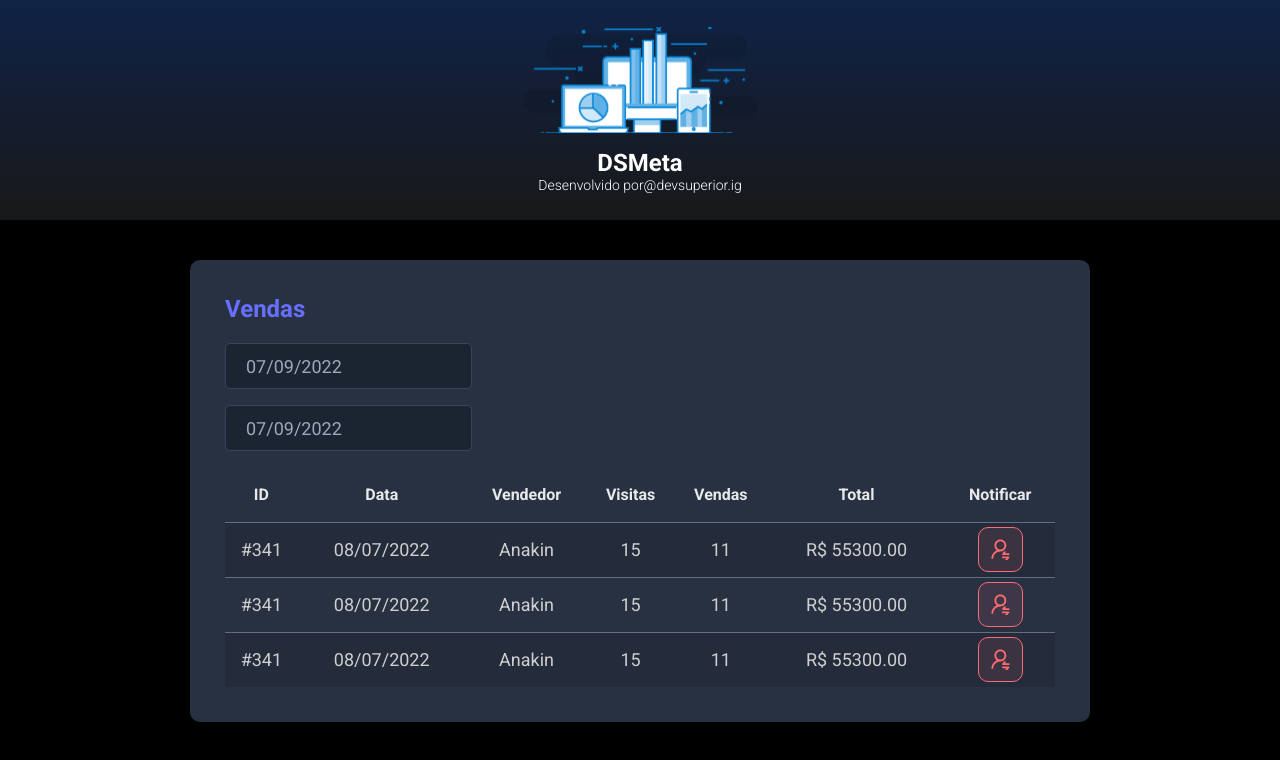
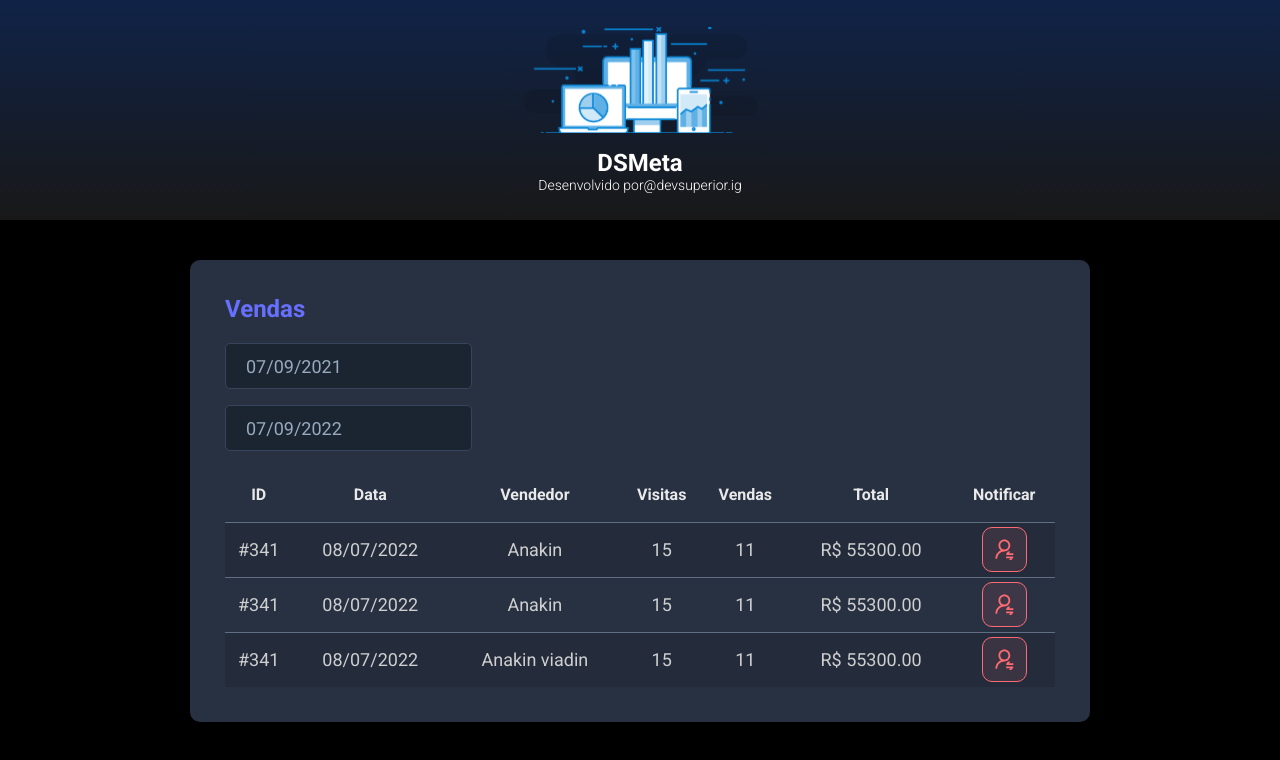
Before and after one commit to freitassdev/dsmeta, a React (Vite) app in the folder frontend/: page / in a window 1280 px wide. Shown: the top 760 px of the page. Built offline with nearby package versions, Linux system fonts and the light colour scheme.

Commit message:
useState

```diff
--- a/frontend/src/components/NotificationButton/index.tsx
+++ b/frontend/src/components/NotificationButton/index.tsx
@@ -11,4 +11,4 @@
     )
 }
 
-export default NotificationButton
+export default NotificationButton;
--- a/frontend/src/components/SalesCard/index.tsx
+++ b/frontend/src/components/SalesCard/index.tsx
@@ -1,25 +1,33 @@
+import { useState } from "react";
 import DatePicker from "react-datepicker";
 import "react-datepicker/dist/react-datepicker.css";
 import NotificationButton from '../NotificationButton';
 import './styles.css';
 
 function SalesCard() {
+
+    const max = new Date();
+    const min = new Date(new Date().setDate(new Date().getDate() - 365));
+    const [minDate, setMinDate] = useState(min);
+    const [maxDate, setMaxDate] = useState(max);
+
+
     return (
         <div className="dsmeta-card">
             <h2 className="dsmeta-sales-title">Vendas</h2>
             <div>
                 <div className="dsmeta-form-control-container">
                     <DatePicker
-                        selected={new Date()}
-                        onChange={(date: Date) => { }}
+                        selected={minDate}
+                        onChange={(date: Date) => setMinDate(date)}
                         className="dsmeta-form-control"
                         dateFormat="dd/MM/yyyy"
                     />
                 </div>
                 <div className="dsmeta-form-control-container">
                     <DatePicker
-                        selected={new Date()}
-                        onChange={(date: Date) => { }}
+                        selected={maxDate}
+                        onChange={(date: Date) => setMaxDate(date)}
                         className="dsmeta-form-control"
                         dateFormat="dd/MM/yyyy"
                     />
@@ -69,7 +77,7 @@
                         <tr>
                             <td className="show992">#341</td>
                             <td className="show576">08/07/2022</td>
-                            <td>Anakin</td>
+                            <td>Anakin viadin</td>
                             <td className="show992">15</td>
                             <td className="show992">11</td>
                             <td>R$ 55300.00</td>
@@ -88,4 +96,4 @@
     )
 }
 
-export default SalesCard
+export default SalesCard;
```
Also changed, not shown: frontend/src/main.tsx (+5 -5 lines).
